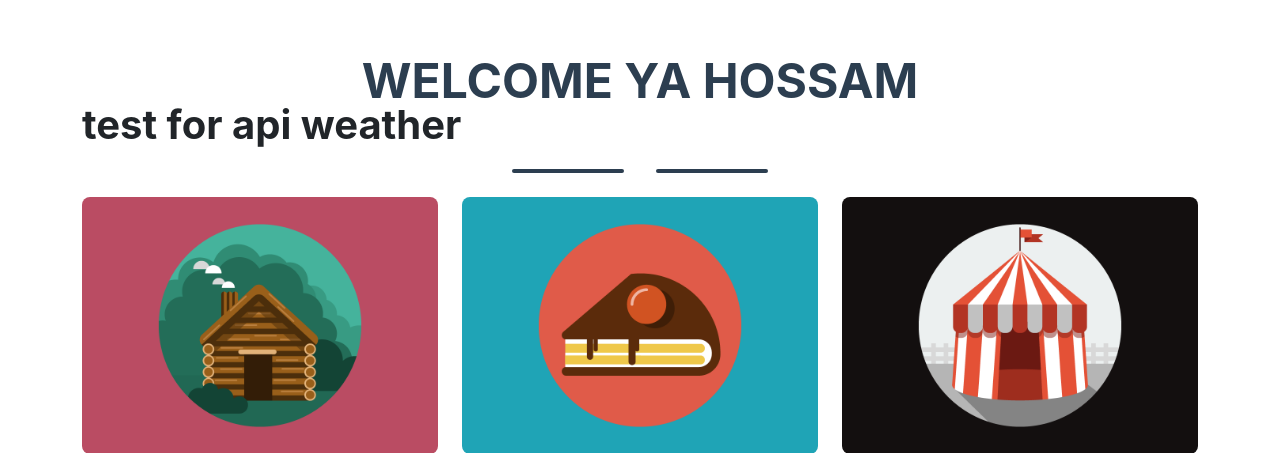
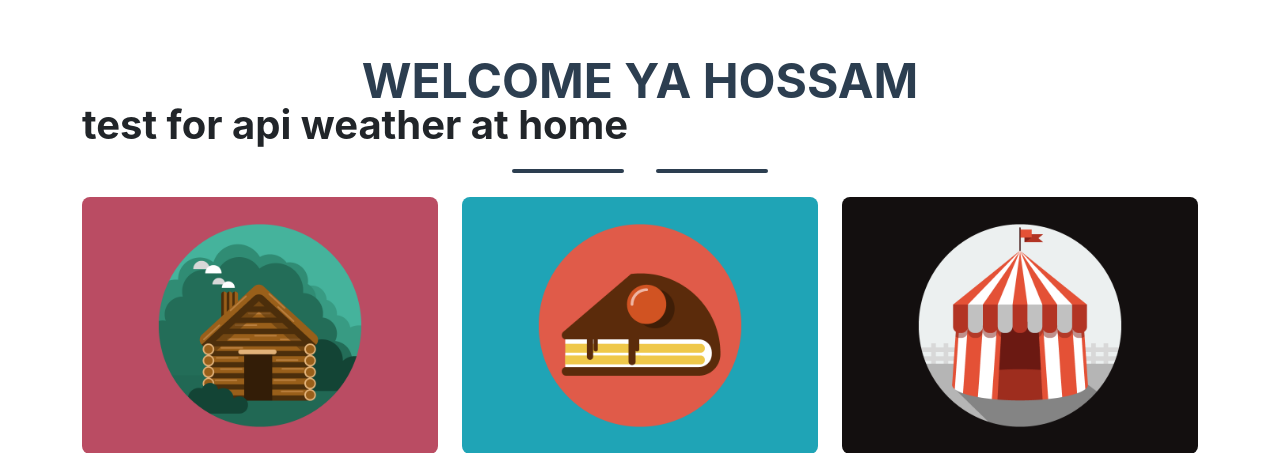
Before and after one commit to hossamalhossany/project, a Django app: page / in a window 1280 px wide. Shown: the part 803-1256 px from the top of the page. Run offline with Django 3.2, Linux system fonts and the light colour scheme; some libraries are stand-ins or nearby versions.

Commit message:
100 ** 5-3-2023 -- 8:00 PM - home

```diff
--- a/home/tohy9ak93y7n/project/templates/pages/index.html
+++ b/home/tohy9ak93y7n/project/templates/pages/index.html
@@ -25,7 +25,8 @@
                 <div class="container">
                     <!-- Portfolio Section Heading-->
                     <h2 class="page-section-heading text-center text-uppercase text-secondary mb-0">WelCome ya Hossam</h2>
-                    <h1>test for api weather</h1>
+                    <div><h1>test for api weather at home</h1></div>
+
 <!--                    <h1>https://api.weatherapi.com/v1/current.json?key=f3f9f8d8a8044cc2ab1114847230503 &q=cairo&aqi=no</h1>-->
                     <!-- Icon Divider-->
                     <div class="divider-custom">
```
